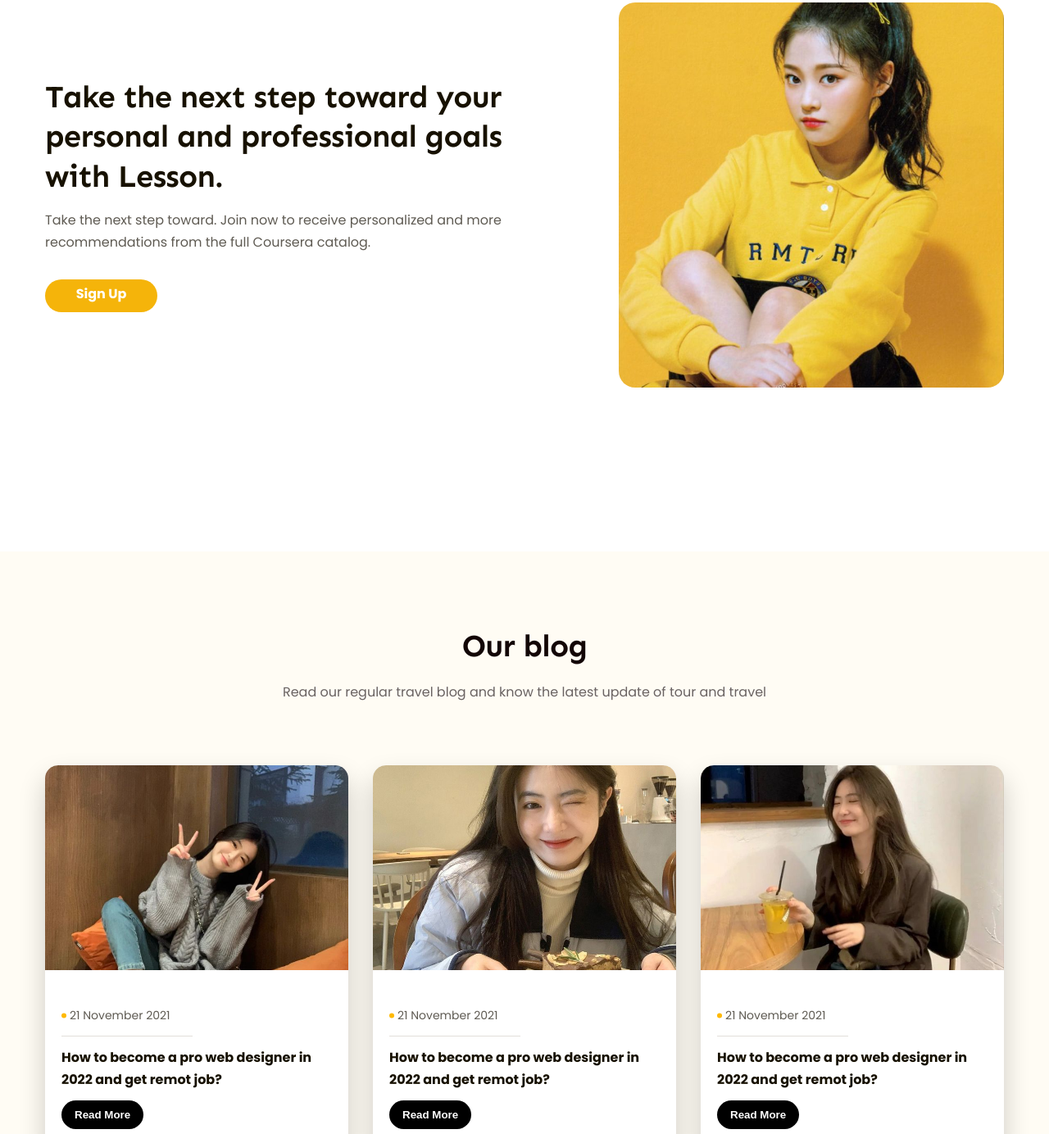
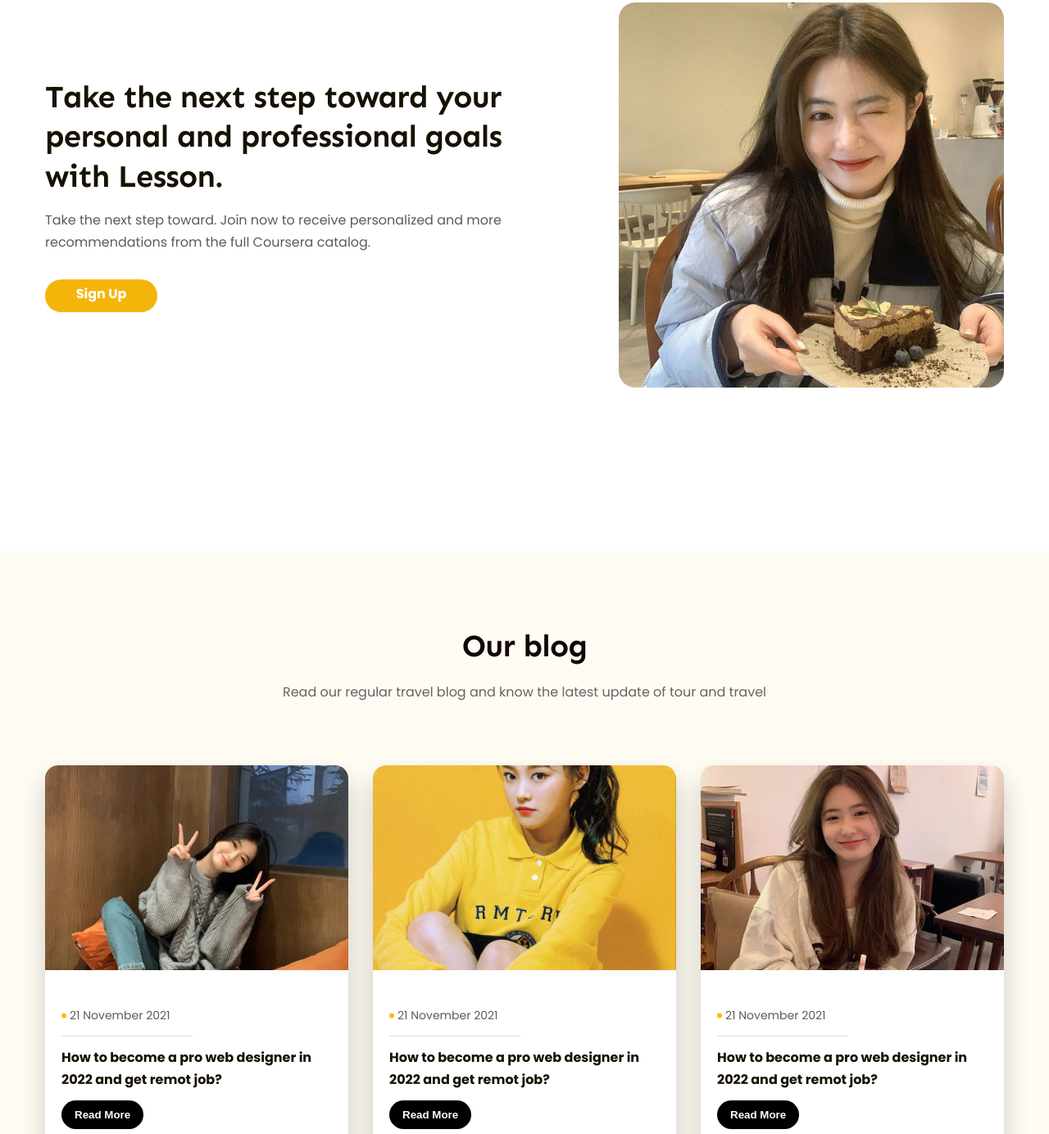
Before and after one commit to duywillbe/htmltcss-project-02, a plain HTML site: page index.html in a window 1280 px wide. Shown: the part 3129-4513 px from the top of the page at 82% size. Drawn offline with Linux system fonts and the light colour scheme.

Commit message:
Add files via upload

```diff
--- a/index.html
+++ b/index.html
@@ -221,7 +221,7 @@
         <div class="main-content">
             <div class="body">
                 <div class="images">
-                    <img src="./assets/img/y6.jpg" alt="" class="thumb thumb1">
+                    <img src="./assets/img/br2.jpg" alt="" class="thumb thumb1">
                     <img src="./assets/img/y5.jpg" alt="" class="thumb thumb2">
                 </div>
                 <div class="content">
@@ -246,7 +246,7 @@
                     <a href="" class="btn">Sign Up</a>
                 </div>
                 <div class="images">
-                    <img src="./assets/img/yl2.jpg" alt="" class="img">
+                    <img src="./assets/img/br3.jpg" alt="" class="img">
                 </div>
             </div>
         </div>
@@ -276,7 +276,7 @@
                     </div>
                     <!-- item 2 -->
                     <div class="blog-item">
-                        <img src="./assets/img/br3.jpg" alt="" class="thumb">
+                        <img src="./assets/img/yl2.jpg" alt="" class="thumb">
                         <div class="info">
                             <div class="head--date">
                                 <img src="./assets/img/dot.svg" alt="" class="dot-avt">
@@ -289,7 +289,7 @@
                     </div>
                     <!-- item 3 -->
                     <div class="blog-item">
-                        <img src="./assets/img/br2.jpg" alt="" class="thumb">
+                        <img src="./assets/img/br1.jpg" alt="" class="thumb">
                         <div class="info">
                             <div class="head--date">
                                 <img src="./assets/img/dot.svg" alt="" class="dot-avt">
```
